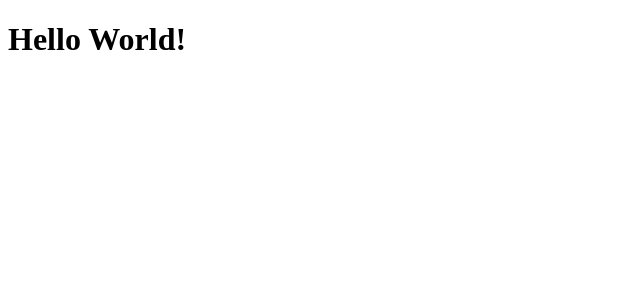
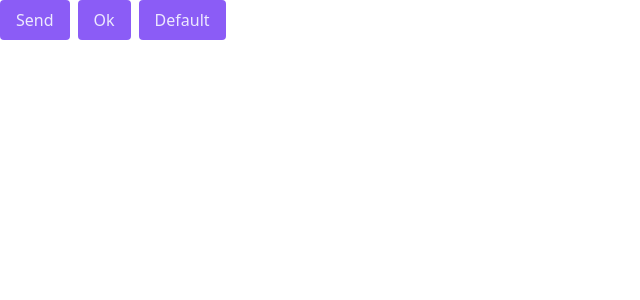
Before and after one commit to OliverSantosCode/Feedback, a React (Vite) app in the folder web/: page / in a window 1280 px wide. Shown: the top 300 px of the page, without its empty margins (0-640 px from the left). Built offline with nearby package versions, Linux system fonts and the light colour scheme.

Commit message:
Feedback: web - Configuration Tailwind

```diff
--- a/web/package.json
+++ b/web/package.json
@@ -15,6 +15,9 @@
     "@types/react": "^18.0.0",
     "@types/react-dom": "^18.0.0",
     "@vitejs/plugin-react": "^1.3.0",
+    "autoprefixer": "^10.4.7",
+    "postcss": "^8.4.13",
+    "tailwindcss": "^3.0.24",
     "typescript": "^4.6.3",
     "vite": "^2.9.5"
   }
--- /dev/null
+++ b/web/postcss.config.js
@@ -0,0 +1,6 @@
+module.exports = {
+  plugins: {
+    tailwindcss: {},
+    autoprefixer: {},
+  },
+}
--- a/web/src/App.tsx
+++ b/web/src/App.tsx
@@ -1,8 +1,21 @@
-import { useState } from 'react'
+interface ButtonProps {
+  text?: string;
+}
+
+function Button(props: ButtonProps) {
+  return <button className="bg-violet-500 px-4 h-10 rounded text-violet-100 hover:bg-violet-700 transition-colors">{props.text ?? 'Default'}</button>
+}
 
 function App() {
 
-  return <h1>Hello World!</h1>
+  return (
+    <div className="flex gap-2">
+      <Button text="Send" />
+      <Button text="Ok"/>
+      <Button />
+    </div>
+  )
+
 }
 
 export default App
--- /dev/null
+++ b/web/src/global.css
@@ -0,0 +1,3 @@
+@tailwind base;
+@tailwind components;
+@tailwind utilities;
--- a/web/src/main.tsx
+++ b/web/src/main.tsx
@@ -1,6 +1,8 @@
 import React from 'react'
 import ReactDOM from 'react-dom/client'
 import App from './App'
+
+import './global.css'
 
 ReactDOM.createRoot(document.getElementById('root')!).render(
   <React.StrictMode>
--- /dev/null
+++ b/web/tailwind.config.js
@@ -0,0 +1,7 @@
+module.exports = {
+  content: ["./src/**/*.tsx"],
+  theme: {
+    extend: {},
+  },
+  plugins: [],
+}
```
